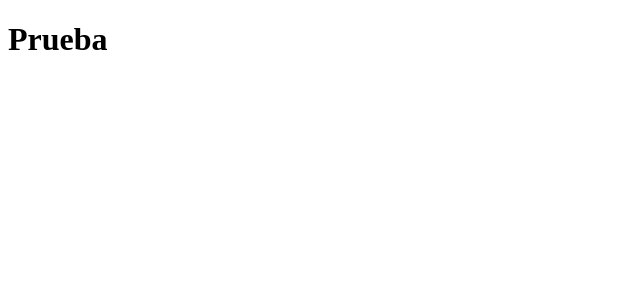
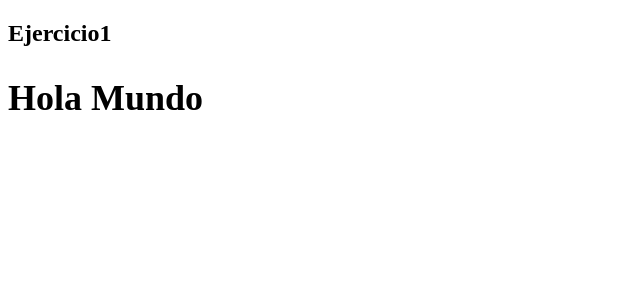
Before and after one commit to Pabmoy25/TPReact, a React (Vite) app: page / in a window 1280 px wide. Shown: the top 300 px of the page, without its empty margins (0-640 px from the left). Built offline with nearby package versions, Linux system fonts and the light colour scheme.

Commit message:
se realiza ejercicio 1

```diff
--- a/package.json
+++ b/package.json
@@ -10,6 +10,7 @@
     "preview": "vite preview"
   },
   "dependencies": {
+    "bootstrap": "^5.3.2",
     "react": "^18.2.0",
     "react-dom": "^18.2.0"
   },
--- a/src/App.jsx
+++ b/src/App.jsx
@@ -1,8 +1,12 @@
+import Ejercicio1 from "./components/ejercicio1";
+
 function App() {
-
   return (
-    <h1>Prueba</h1>
-  )
+    <section>
+      <h1>Ejercicio1</h1>
+    <Ejercicio1></Ejercicio1>
+    </section>
+  );
 }
 
-export default App
+export default App;
--- /dev/null
+++ b/src/components/Ejercicio1.jsx
@@ -0,0 +1,11 @@
+import React from 'react';
+
+const ejercicio1 = () => {
+    return (
+        <h2>
+            <h2>Hola Mundo</h2>
+        </h2>
+    );
+};
+
+export default ejercicio1;
```
Also changed, not shown: 1 other file (tests, documents, lock files or other folders).
